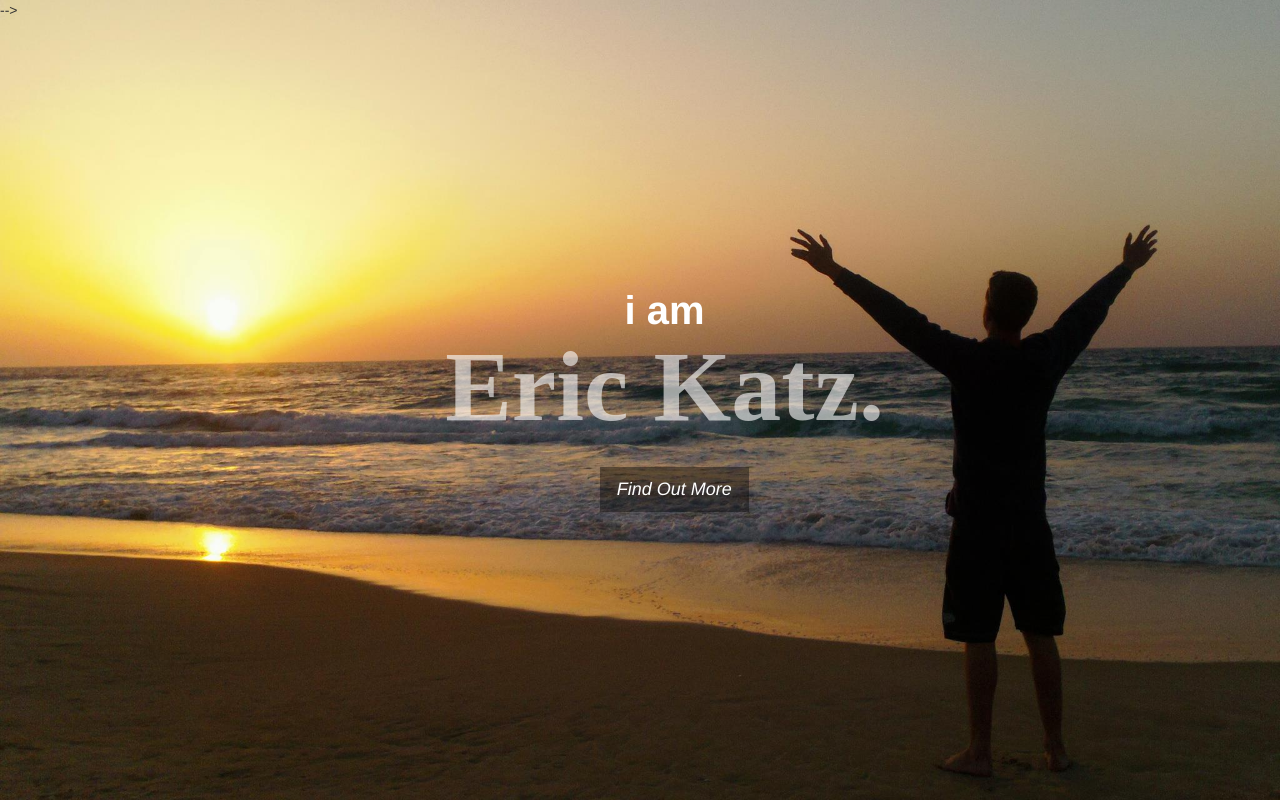
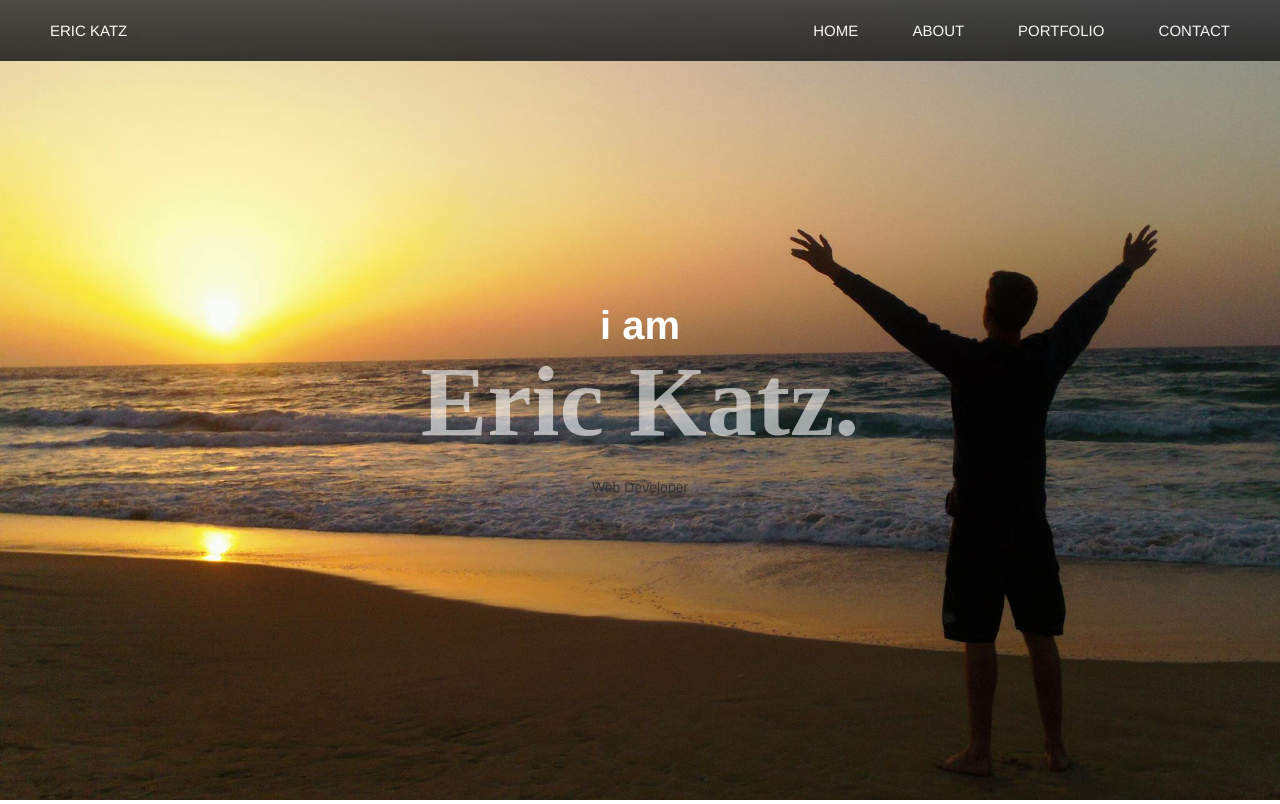
Before and after one commit to emkatz1989/portfolio, a PHP site: page / in a window 1280 px wide. Shown: the top 804 px of the page. Run offline with PHP 8.4, Linux system fonts and the light colour scheme.

Commit message:
new nav bar

```diff
--- a/css/main.css
+++ b/css/main.css
@@ -149,25 +149,54 @@
 	margin: 5px 5px 0 0;
 }
 
+
+
+
 /*Header*/
 
 #nav{
-/*text-align: center;*/
-margin-top: 10px;
-/*margin-left: 100px;*/
+text-align: right;
 position: fixed;
 display: inline;
-margin-left: 20%;
-padding: 30px;
+padding: 20px;
+/*background: #222;*/
+background: linear-gradient(to bottom,#3c3c3c 0,#222 100%);
+width: 100%;
+z-index: 1;
+text-decoration: none;
+opacity: 0.9;
+}
+
+
+#nav a {
+    color: white;
+} .active{ color:red;}
+
+#nav a:hover {
+    color: #fff;
 
 }
 
+
+.nav-brand{
+	float: left;
+	margin-left: 30px;
+	font-size: 15px;
+	color: white;
+}
+
+
+
 .nav-list{
 	display: inline;
-	margin-left: 20px;
-	padding-right: 50px;
-	padding-left: 50px;
-	border: 2px solid black;
+	/*margin-right: 20%;*/
+	padding-right: 0px;
+	margin-right: 30px;
+	padding-left: 20px;
+	font-color: white;
+	font-size: 15px;
+	text-decoration: none;
+
 }
 
 
@@ -194,6 +223,8 @@
 	-moz-background-size: cover;
 	background-size: cover;
 	-o-background-size: cover;
+	background-position: fixed;
+
 }
 
 #header-blurb{
--- a/home.html
+++ b/home.html
@@ -57,22 +57,28 @@
 
 
   <header id="top" class="header">
- <!--   <nav id ="nav">
-    <!-- <a href="#top">Eric Katz</a> -->
+   <nav id ="nav">
 
-        <!--     <li class ="nav-list">
-                <a href="#top">Home</a>
+    <!-- Left-Side Nav -->
+      <div class= "nav-brand">
+         ERIC KATZ
+      </div>
+
+          <!-- Right-Side Nav List -->
+          <li class ="nav-list">
+                <a href="#top" style="text-decoration: none">HOME</a>
             </li>
             <li class ="nav-list">
-                <a href="#about">About</a>
+                <a href="#about" style="text-decoration: none">ABOUT</a>
             </li>
             <li class ="nav-list">
-                <a href="#portfolio">Portfolio</a>
+                <a href="#portfolio" style="text-decoration: none">PORTFOLIO</a>
             </li>
             <li class ="nav-list">
-                <a href="#contact">Contact</a>
+                <a href="#contact" style="text-decoration: none">CONTACT</a>
             </li>
-   </nav>  --> -->
+   </nav>
+
     <div class="text-vertical-center">
      <div class="sidebar-brand">
 
@@ -82,7 +88,8 @@
         <h1 id="header-blurb"> i am </h1> <h1 id="name">Eric Katz.</h1>
            <!-- <h3> A Web Developer </h3>  -->
         <br>
-         <a id="menu-toggle" href="#" class="btn btn-dark btn-lg toggle"><i class="fa fa-bars">Find Out More</i></a>
+        <!--  <a id="menu-toggle" href="#" class="btn btn-dark btn-lg toggle"><i class="fa fa-bars">Find Out More</i></a> -->
+        Web Developer
       </div>
    </div>
 
```
